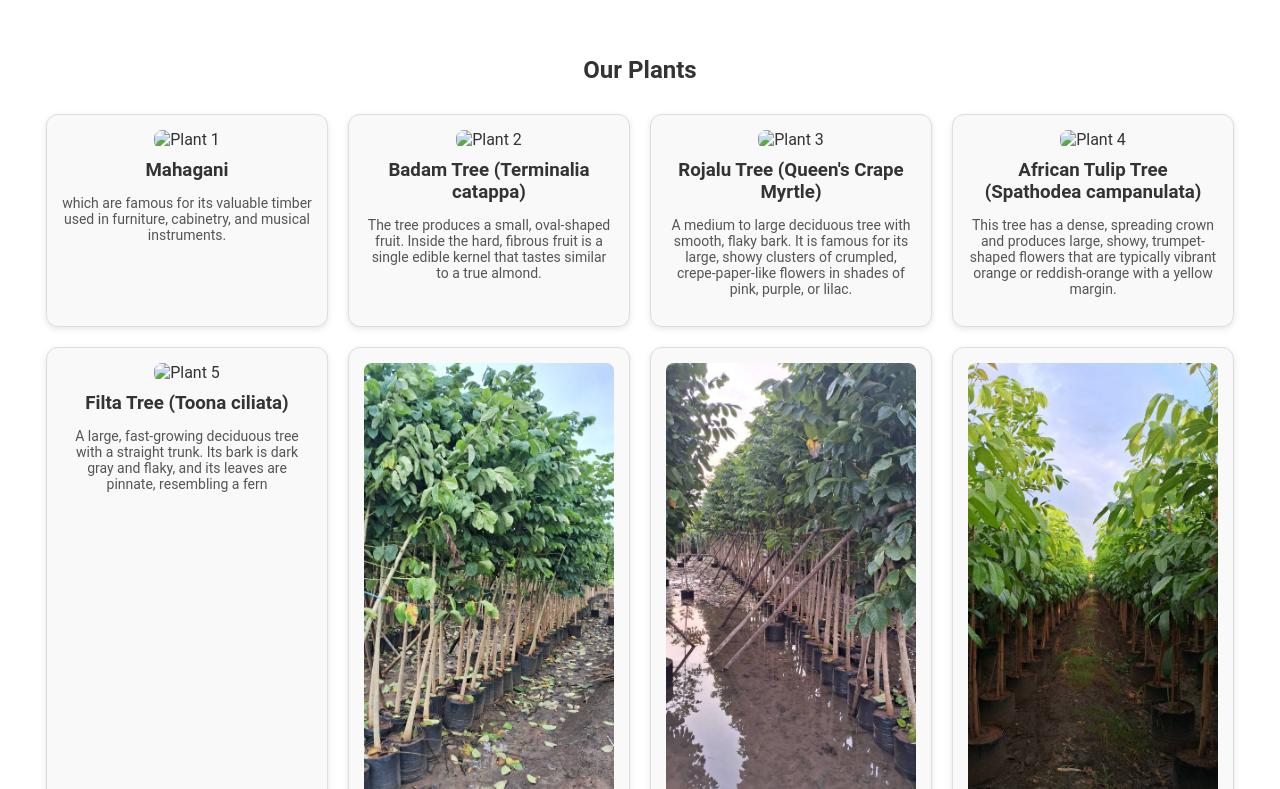
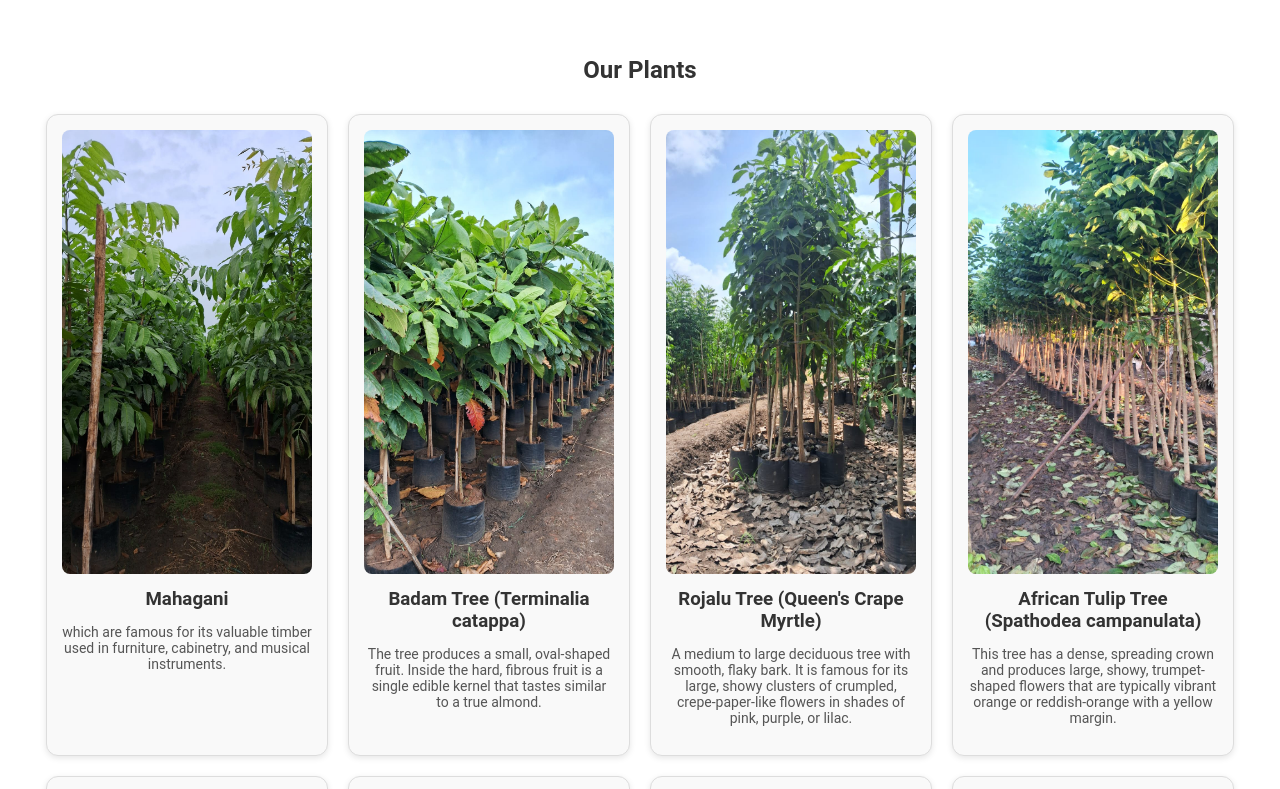
Before and after one commit to JagapathiPaluri/surekha-durga-nursery-madiki, a plain HTML site: page index.html in a window 1280 px wide. Shown: the part 1040-1829 px from the top of the page. Drawn offline with Linux system fonts and the light colour scheme.

Commit message:
Update index.html

```diff
--- a/index.html
+++ b/index.html
@@ -39,11 +39,11 @@
   <section id="plants" class="plants">
     <h2>Our Plants</h2>
     <div class="plant-list">
-      <div class="plant-card"><img src="images/plant1.jpg" alt="Plant 1"><h3>Mahagani</h3><p>which are famous for its valuable timber used in furniture, cabinetry, and musical instruments.</p></div>
-      <div class="plant-card"><img src="images/plant2.jpg" alt="Plant 2"><h3>Badam Tree (Terminalia catappa)</h3><p>The tree produces a small, oval-shaped fruit. Inside the hard, fibrous fruit is a single edible kernel that tastes similar to a true almond.</p></div>
-      <div class="plant-card"><img src="images/plant3.jpg" alt="Plant 3"><h3>Rojalu Tree (Queen's Crape Myrtle)</h3><p> A medium to large deciduous tree with smooth, flaky bark. It is famous for its large, showy clusters of crumpled, crepe-paper-like flowers in shades of pink, purple, or lilac.</p></div>
-      <div class="plant-card"><img src="images/plant4.jpg" alt="Plant 4"><h3>African Tulip Tree (Spathodea campanulata)</h3><p>This tree has a dense, spreading crown and produces large, showy, trumpet-shaped flowers that are typically vibrant orange or reddish-orange with a yellow margin.</p></div>
-      <div class="plant-card"><img src="images/plant5.jpg" alt="Plant 5"><h3>Filta Tree (Toona ciliata)</h3><p>A large, fast-growing deciduous tree with a straight trunk. Its bark is dark gray and flaky, and its leaves are pinnate, resembling a fern</p></div>
+      <div class="plant-card"><img src="images/mahagani1.jpg" alt="Plant 1"><h3>Mahagani</h3><p>which are famous for its valuable timber used in furniture, cabinetry, and musical instruments.</p></div>
+      <div class="plant-card"><img src="images/bhadam2.jpg" alt="Plant 2"><h3>Badam Tree (Terminalia catappa)</h3><p>The tree produces a small, oval-shaped fruit. Inside the hard, fibrous fruit is a single edible kernel that tastes similar to a true almond.</p></div>
+      <div class="plant-card"><img src="images/rojalu3.jpg" alt="Plant 3"><h3>Rojalu Tree (Queen's Crape Myrtle)</h3><p> A medium to large deciduous tree with smooth, flaky bark. It is famous for its large, showy clusters of crumpled, crepe-paper-like flowers in shades of pink, purple, or lilac.</p></div>
+      <div class="plant-card"><img src="images/spethodia4.jpg" alt="Plant 4"><h3>African Tulip Tree (Spathodea campanulata)</h3><p>This tree has a dense, spreading crown and produces large, showy, trumpet-shaped flowers that are typically vibrant orange or reddish-orange with a yellow margin.</p></div>
+      <div class="plant-card"><img src="images/filta-form5.jpg" alt="Plant 5"><h3>Filta Tree (Toona ciliata)</h3><p>A large, fast-growing deciduous tree with a straight trunk. Its bark is dark gray and flaky, and its leaves are pinnate, resembling a fern</p></div>
       <div class="plant-card"><img src="images/plant6.jpg" alt="Plant 6"><h3>Aloe Vera</h3><p>Medicinal plant for skin and health.</p></div>
       <div class="plant-card"><img src="images/plant7.jpg" alt="Plant 7"><h3>Orchid</h3><p>Beautiful indoor flowering plant.</p></div>
       <div class="plant-card"><img src="images/plant8.jpg" alt="Plant 8"><h3>Basil</h3><p>Fresh herb for cooking and medicinal purposes.</p></div>
```
